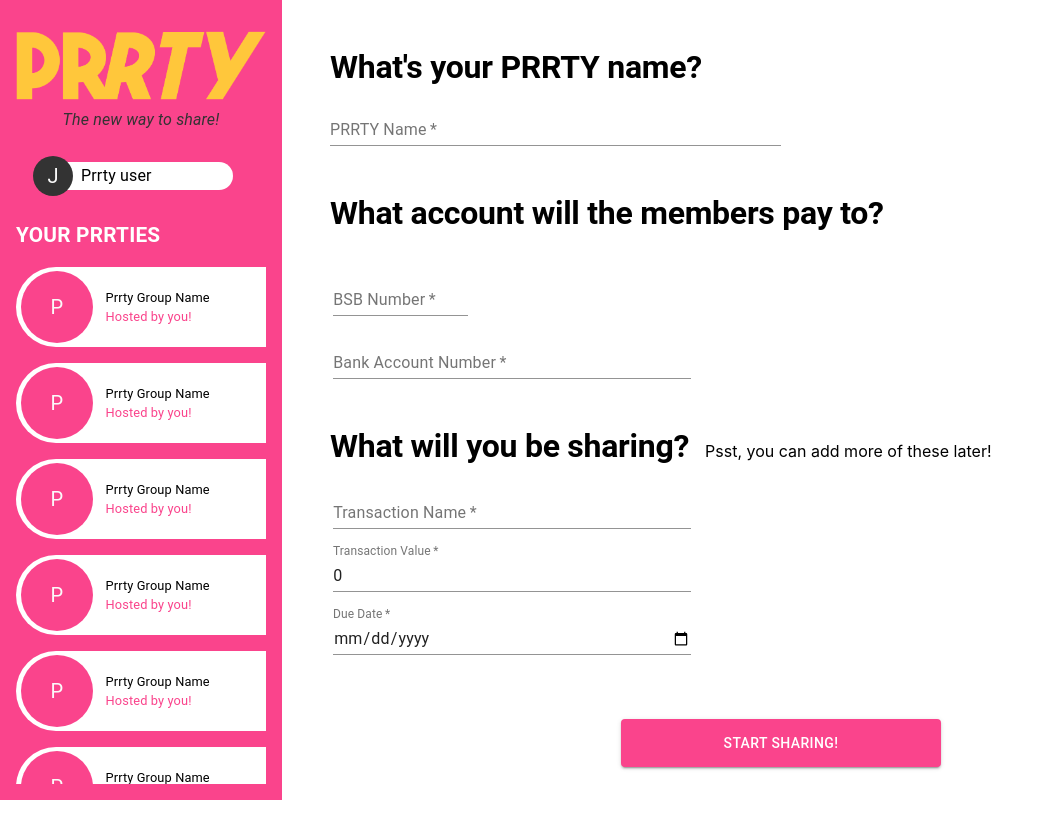
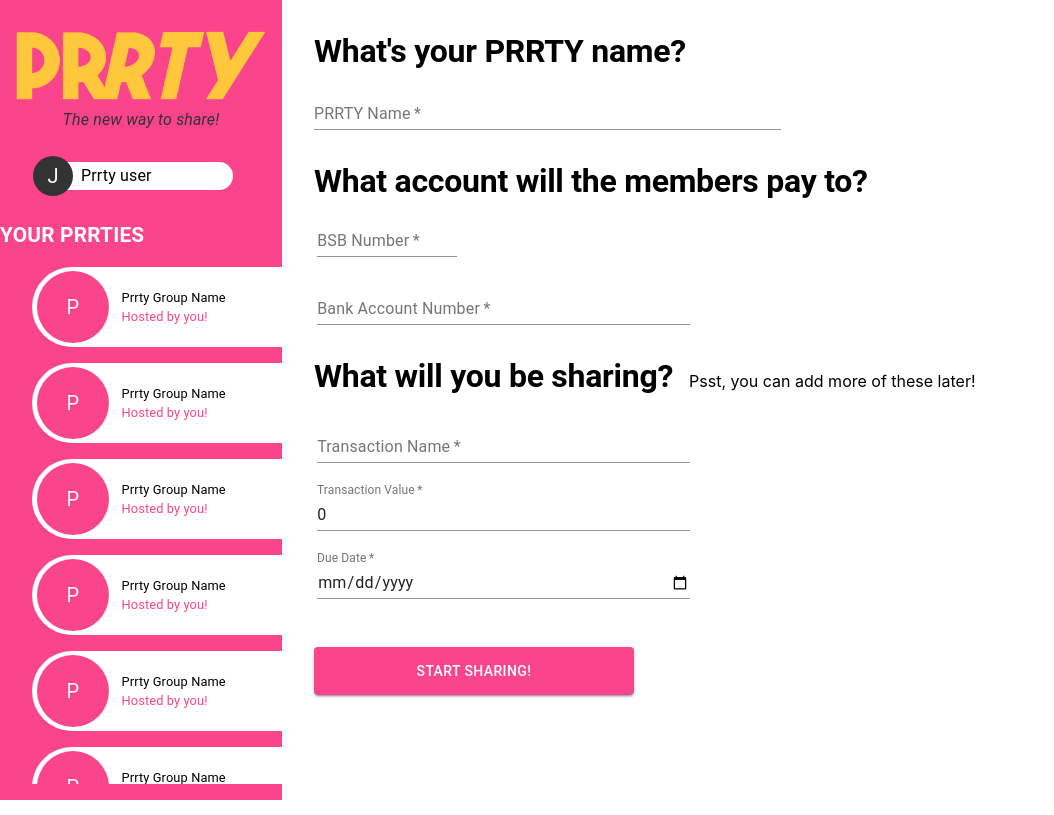
Before and after one commit to JoshDubar/Unihack-2021, a React (Create React App) app in the folder client/: page /create/1 in a window 1280 px wide. Shown: the whole page, without its empty margins (0-1054 px from the left). Built offline with nearby package versions, Linux system fonts and the light colour scheme; no server answers.

Commit message:
UI fixes

```diff
--- a/client/src/App.js
+++ b/client/src/App.js
@@ -6,7 +6,7 @@
 import LoginForm from "./components/LoginForm/LoginForm";
 import SignupForm from "./components/SignupForm/SignupForm";
 import InviteForm from "./components/InviteForm/InviteForm";
-import GroupCreate from "./components/GroupForm/GroupCreate"
+import GroupCreate from "./components/GroupForm/GroupCreate";
 import PrrtyHome from "./components/Prrty/PrrtyHome";
 import Home from "./components/Home";
 import theme from "./theme";
@@ -22,7 +22,7 @@
             <Route path="/signup" component={SignupForm} />
             <Route path="/home" component={PrrtyHome} />
             <Route path="/invite/:id" component={InviteForm} />
-            <Route path="/create/:id" component={GroupCreate} />
+            <Route path="/create" component={GroupCreate} />
           </Box>
         </Router>
       </ThemeProvider>
--- a/client/src/components/GroupForm/GroupCreate.jsx
+++ b/client/src/components/GroupForm/GroupCreate.jsx
@@ -1,11 +1,11 @@
-import React from 'react'
+import React from "react";
 import styled from "styled-components";
 import { Box, Typography, TextField, Button } from "@material-ui/core";
 import PrrtySidebar from "../Prrty/PrrtySidebar";
 import { useFormik } from "formik";
 import * as yup from "yup";
 import { useTheme } from "@material-ui/core/styles";
-import InputAdornment from '@material-ui/core/InputAdornment';
+import InputAdornment from "@material-ui/core/InputAdornment";
 
 const validationSchema = yup.object({
   groupName: yup
@@ -20,7 +20,8 @@
     .required("BSB Number is required"),
   bankNumber: yup
     .string("Bank Account Number")
-    .min(8, "Bank Account Number should be of minimum 8 characters in length")
+    .min(16, "Bank Account Number should be 16 characters in length")
+    .max(16, "Bank Account Number should be 16 characters in length")
     .required("Bank Account Number is required"),
   transactionName: yup
     .string("Enter a name for your transaction")
@@ -30,17 +31,16 @@
     .number("Enter a transaction value")
     .moreThan(0, "Transaction value should be more than $0")
     .required("Transaction value is required"),
-  transactionDueDate: yup
-    .date("Enter a transaction due date")
+  transactionDueDate: yup.date("Enter a transaction due date"),
 });
 
 const TitleBox = styled(Box)`
-  margin: 3rem;
-`
+  margin: 2rem;
+`;
 
 const DetailBox = styled(Box)`
-  margin: 0.2rem;
-`
+  margin: 0.5rem 0 0 0.2rem;
+`;
 
 const GroupCreate = () => {
   const theme = useTheme();
@@ -68,7 +68,11 @@
           <TitleBox>
             <Typography
               variant="h2"
-              style={{ fontSize: "2em", fontWeight: "bold", marginTop: "1rem" }}
+              style={{
+                fontSize: "2em",
+                fontWeight: "bold",
+                marginTop: "0.5rem",
+              }}
             >
               What's your PRRTY name?
             </Typography>
@@ -77,7 +81,9 @@
               label="PRRTY Name"
               value={formik.values.groupName}
               onChange={formik.handleChange}
-              error={formik.touched.groupName && Boolean(formik.errors.groupName)}
+              error={
+                formik.touched.groupName && Boolean(formik.errors.groupName)
+              }
               helperText={formik.touched.groupName && formik.errors.groupName}
               style={{ marginTop: "0.75rem", width: "50%" }}
               fullWidth
@@ -93,16 +99,14 @@
             </Typography>
             <DetailBox>
               <TextField
-                style={{ width: "15%", marginTop: "2rem"}}
+                style={{ width: "15%" }}
                 label="BSB Number"
                 type="text"
                 placeholder="BSB Number"
                 id="bankBSB"
                 value={formik.values.bankBSB}
                 onChange={formik.handleChange}
-                error={
-                  formik.touched.bankBSB && Boolean(formik.errors.bankBSB)
-                }
+                error={formik.touched.bankBSB && Boolean(formik.errors.bankBSB)}
                 helperText={formik.touched.bankBSB && formik.errors.bankBSB}
                 fullWidth
                 required
@@ -110,7 +114,7 @@
             </DetailBox>
             <DetailBox>
               <TextField
-                style={{ marginTop: "0.75rem", width: "40%"}}
+                style={{ marginTop: "0.75rem", width: "40%" }}
                 label="Bank Account Number"
                 type="text"
                 placeholder="Bank Account Number"
@@ -120,7 +124,9 @@
                 error={
                   formik.touched.bankNumber && Boolean(formik.errors.bankNumber)
                 }
-                helperText={formik.touched.bankNumber && formik.errors.bankNumber}
+                helperText={
+                  formik.touched.bankNumber && formik.errors.bankNumber
+                }
                 fullWidth
                 required
               />
@@ -144,7 +150,7 @@
             </div>
             <DetailBox>
               <TextField
-                style={{ marginTop: "0.75rem", width: "40%"}}
+                style={{ marginTop: "0.75rem", width: "40%" }}
                 label="Transaction Name"
                 type="text"
                 placeholder="Transaction Name"
@@ -152,17 +158,23 @@
                 value={formik.values.transactionName}
                 onChange={formik.handleChange}
                 error={
-                  formik.touched.transactionName && Boolean(formik.errors.transactionName)
+                  formik.touched.transactionName &&
+                  Boolean(formik.errors.transactionName)
                 }
-                helperText={formik.touched.transactionName && formik.errors.transactionName}
+                helperText={
+                  formik.touched.transactionName &&
+                  formik.errors.transactionName
+                }
                 fullWidth
                 required
               />
             </DetailBox>
             <DetailBox>
               <TextField
-                startAdornment={<InputAdornment position="start">$</InputAdornment>}
-                style={{ marginTop: "0.75rem", width: "40%"}}
+                startAdornment={
+                  <InputAdornment position="start">$</InputAdornment>
+                }
+                style={{ marginTop: "0.75rem", width: "40%" }}
                 label="Transaction Value"
                 type="number"
                 placeholder="Transaction Value"
@@ -170,16 +182,20 @@
                 value={formik.values.transactionValue}
                 onChange={formik.handleChange}
                 error={
-                  formik.touched.transactionValue && Boolean(formik.errors.transactionValue)
+                  formik.touched.transactionValue &&
+                  Boolean(formik.errors.transactionValue)
                 }
-                helperText={formik.touched.transactionValue && formik.errors.transactionValue}
+                helperText={
+                  formik.touched.transactionValue &&
+                  formik.errors.transactionValue
+                }
                 fullWidth
                 required
               />
             </DetailBox>
             <DetailBox>
               <TextField
-                style={{ marginTop: "0.75rem", width: "40%"}}
+                style={{ marginTop: "0.75rem", width: "40%" }}
                 type="date"
                 label="Due Date"
                 InputLabelProps={{ shrink: true }}
@@ -187,25 +203,34 @@
                 value={formik.values.transactionDueDate}
                 onChange={formik.handleChange}
                 error={
-                  formik.touched.transactionDueDate && Boolean(formik.errors.transactionDueDate)
+                  formik.touched.transactionDueDate &&
+                  Boolean(formik.errors.transactionDueDate)
                 }
-                helperText={formik.touched.transactionDueDate && formik.errors.transactionDueDate}
+                helperText={
+                  formik.touched.transactionDueDate &&
+                  formik.errors.transactionDueDate
+                }
                 fullWidth
                 required
               />
             </DetailBox>
           </TitleBox>
-          <TitleBox style ={{ textAlign: "center"}}>
+          <Box style={{ margin: "1rem 0 0 2rem" }}>
             <Button
               color="primary"
               type="submit"
               variant="contained"
               fullWidth
-              style={{ width:"20rem", marginTop: "1rem", height: "3rem", borderRadius: "9999"}}
+              style={{
+                width: "20rem",
+                marginTop: "1rem",
+                height: "3rem",
+                borderRadius: "9999",
+              }}
             >
               Start Sharing!
             </Button>
-          </TitleBox>
+          </Box>
         </form>
       </Box>
     </Box>
--- a/client/src/components/Prrty/PrrtySection.jsx
+++ b/client/src/components/Prrty/PrrtySection.jsx
@@ -27,7 +27,13 @@
         alignItems="flex-start"
         color="white"
       >
-        <Typography style={{ fontSize: "1.3rem", fontWeight: "bold" }}>
+        <Typography
+          style={{
+            fontSize: "1.3rem",
+            fontWeight: "bold",
+            marginLeft: false ? "0" : "2  rem",
+          }}
+        >
           YOUR PRRTIES
         </Typography>
         {false ? (
@@ -43,7 +49,7 @@
             You're not in any PRRTIES yet!
           </Typography>
         ) : (
-          <Box>
+          <Box marginLeft="2rem">
             {[1, 2, 3, 4, 5, 6, 7].map((val) => (
               <PrrtyBox />
             ))}
```
Also changed, not shown: 2 other files (tests, documents, lock files or other folders).
